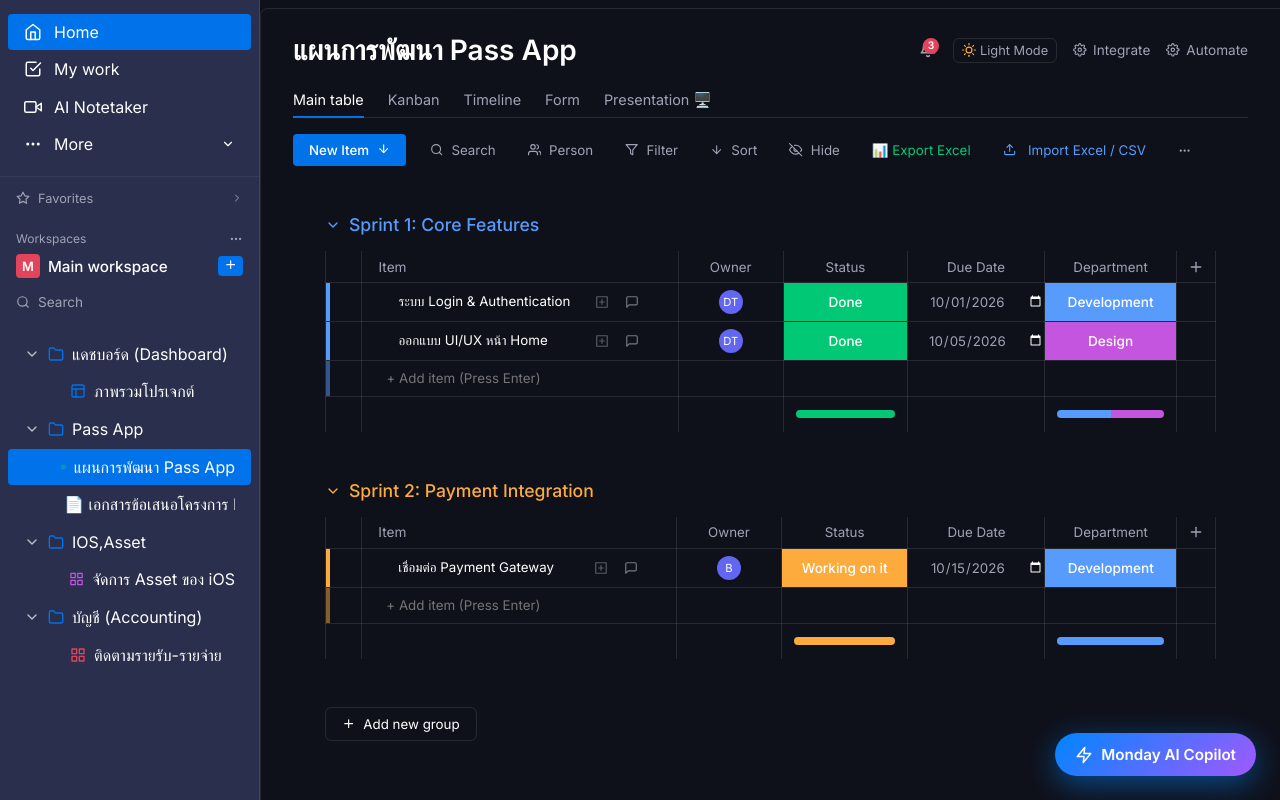
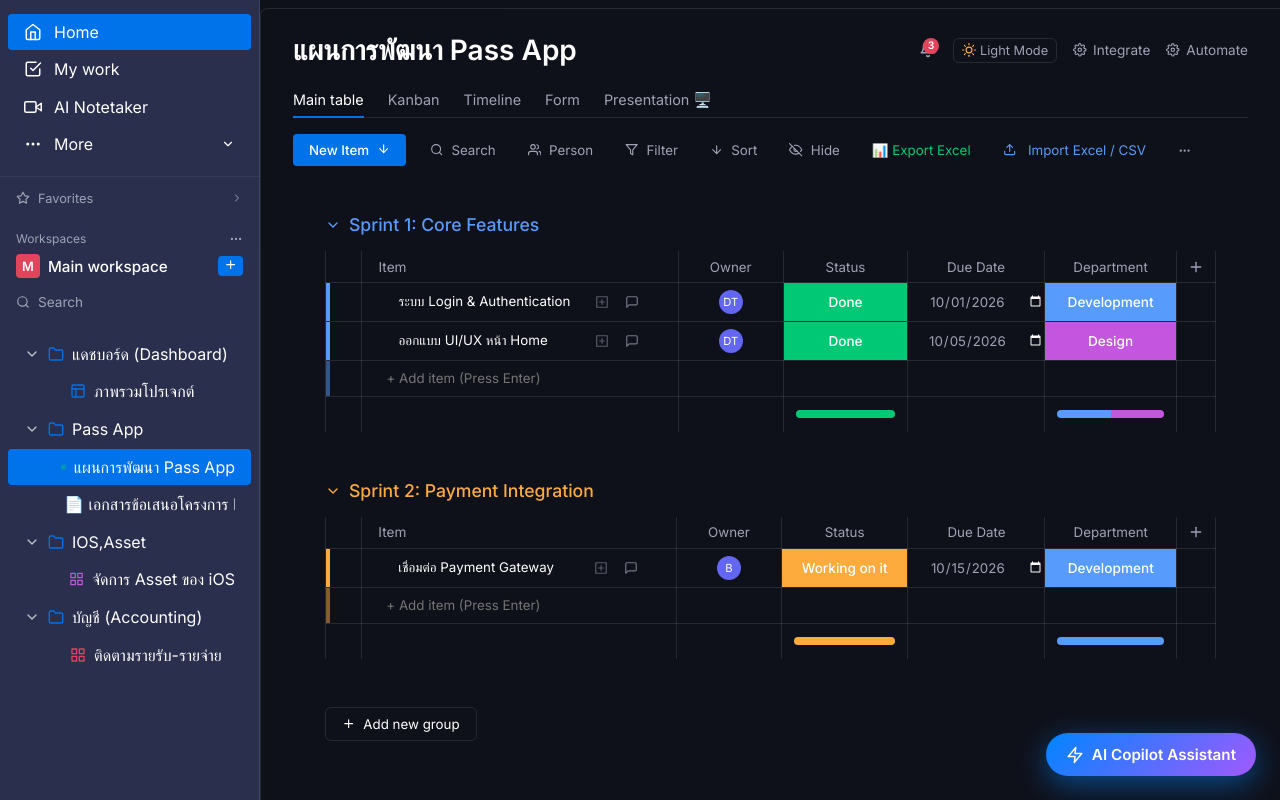
Before and after one commit to Lighting6647/team-task-tracking, a React (Vite) app: page / in a window 1280 px wide. Built offline with nearby package versions, Linux system fonts and the light colour scheme.

Commit message:
fix: rename Monday AI Copilot to AI Copilot Assistant

```diff
--- a/src/components/AiCopilot.jsx
+++ b/src/components/AiCopilot.jsx
@@ -6,7 +6,7 @@ const AiCopilot = ({ activeBoard, boards, onAddItem, onAddDocument }) => {
   const [messages, setMessages] = useState([
     {
       sender: 'ai',
-      text: 'สวัสดีครับ! ผมคือ Monday AI Assistant & Copilot 🤖 มีอะไรให้ผมช่วยสรุปข้อมูล สร้างงาน หรือร่างเอกสารให้คุณวันนี้ครับ?'
+      text: 'สวัสดีครับ! ผมคือ AI Assistant & Copilot 🤖 มีอะไรให้ผมช่วยสรุปข้อมูล สร้างงาน หรือร่างเอกสารให้คุณวันนี้ครับ?'
     }
   ]);
   const [input, setInput] = useState('');
@@ -77,7 +77,7 @@ const AiCopilot = ({ activeBoard, boards, onAddItem, onAddDocument }) => {
           onMouseLeave={(e) => e.currentTarget.style.transform = 'scale(1)'}
         >
           <FiZap size={18} />
-          <span>Monday AI Copilot</span>
+          <span>AI Copilot Assistant</span>
         </button>
       )}
 
@@ -103,7 +103,7 @@ const AiCopilot = ({ activeBoard, boards, onAddItem, onAddDocument }) => {
                 <FiZap size={16} color="#fff" />
               </div>
               <div>
-                <div style={{ fontWeight: 700, color: '#fff', fontSize: '0.95rem' }}>Monday AI Copilot</div>
+                <div style={{ fontWeight: 700, color: '#fff', fontSize: '0.95rem' }}>AI Copilot Assistant</div>
                 <div style={{ fontSize: '0.7rem', color: '#a259ff' }}>● พร้อมช่วยเหลือใน บอร์ด {activeBoard?.title}</div>
               </div>
             </div>
```
